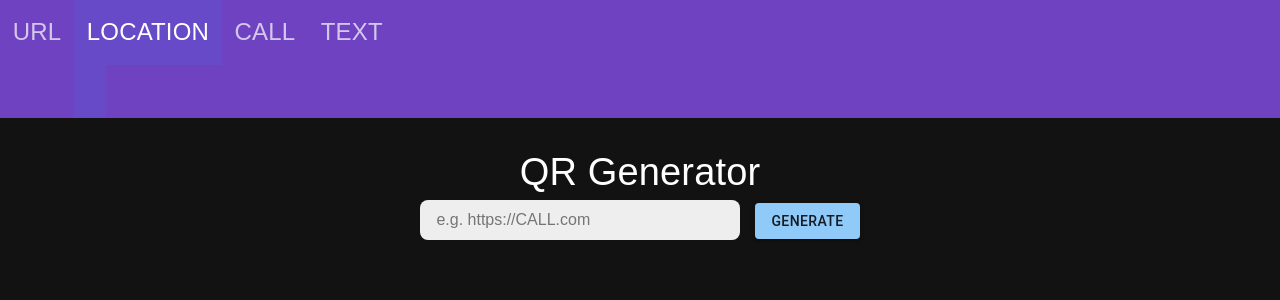
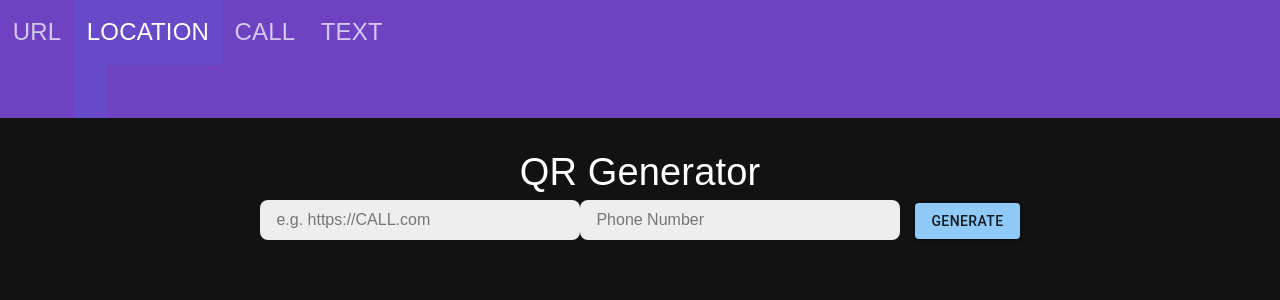
Before and after one commit to uic19bca1130/my-qr-generator, a React (Create React App) app: page /qrcode/CALL in a window 1280 px wide. Shown: the top 300 px of the page. Built offline with nearby package versions, Linux system fonts and the light colour scheme.

Commit message:
add call option

```diff
--- a/src/Component/Navbar.jsx
+++ b/src/Component/Navbar.jsx
@@ -21,7 +21,6 @@ const Navbar = () => {
           <Link
             className={`nav-link ${activeTab === "url" ? "active" : ""}`}
             id="url"
-
             to="qrcode/Url"
           >
             {" "}
@@ -29,7 +28,6 @@ const Navbar = () => {
           </Link>
           <button
             className={`nav-link ${activeTab === "url" ? "active" : ""}`}
-
             id="url"
             onClick={() => selectTab("url")}
             data-bs-toggle="pill"
@@ -78,7 +76,6 @@ const Navbar = () => {
             id="call"
             to="qrcode/Call"
           >
-
             {" "}
             CALL
           </Link>
--- a/src/Component/Qrcode.jsx
+++ b/src/Component/Qrcode.jsx
@@ -1,15 +1,17 @@
 import { toDataURL } from "qrcode";
 import { useState } from "react";
-import { useParams } from "react-router-dom"; // Import useParams from react-router-dom
+import { useParams } from "react-router-dom";    // Import useParams from react-router-dom
 import Button from "@mui/material/Button";
 
 function QRCodeGenerator() {
   const [url, setUrl] = useState("");
+  const [phoneNumber, setPhoneNumber] = useState("");
   const [qr, setQr] = useState("");
   const { text } = useParams();
   const generateQRCode = () => {
+    const qrText = `tel:${phoneNumber}`;   // Add 'tel:' prefix to the phone number
     toDataURL(
-      url,
+      qrText,     // Use the modified qrText instead of url
       {
         width: 400,
         margin: 2,
@@ -27,13 +29,19 @@ function QRCodeGenerator() {
   };
 
   return (
-    <div className="app" >
+    <div className="app">
       <h1>QR Generator</h1>
       <input
         type="text"
         placeholder={`e.g. https://${text}.com`}
         value={url}
         onChange={(e) => setUrl(e.target.value)}
+      />
+      <input
+        type="text"
+        placeholder="Phone Number"
+        value={phoneNumber}
+        onChange={(e) => setPhoneNumber(e.target.value)}
       />
       <Button variant="contained" onClick={generateQRCode} sx={{ marginLeft: '15px' }}>
         Generate
@@ -50,10 +58,12 @@ function QRCodeGenerator() {
           >
             Download
           </Button>
+          <a href={`tel:${phoneNumber}`} style={{ textDecoration: 'none' }}>
+
+          </a>
         </>
       )}
     </div>
-
   );
 }
 
--- a/src/index.css
+++ b/src/index.css
@@ -89,3 +89,13 @@ input{
       font-size: 1.5rem;
       text-decoration: none;
     }
+    a[href^=tel]{
+      color:inherit;
+      text-decoration:inherit;
+      font-size:inherit;
+      font-style:inherit;
+      font-weight:inherit;
+  } a[href^="tel:"] {
+    color: black;
+    text-decoration: none;
+  }
```
Lines whose indentation alone changed are shown as unchanged.
